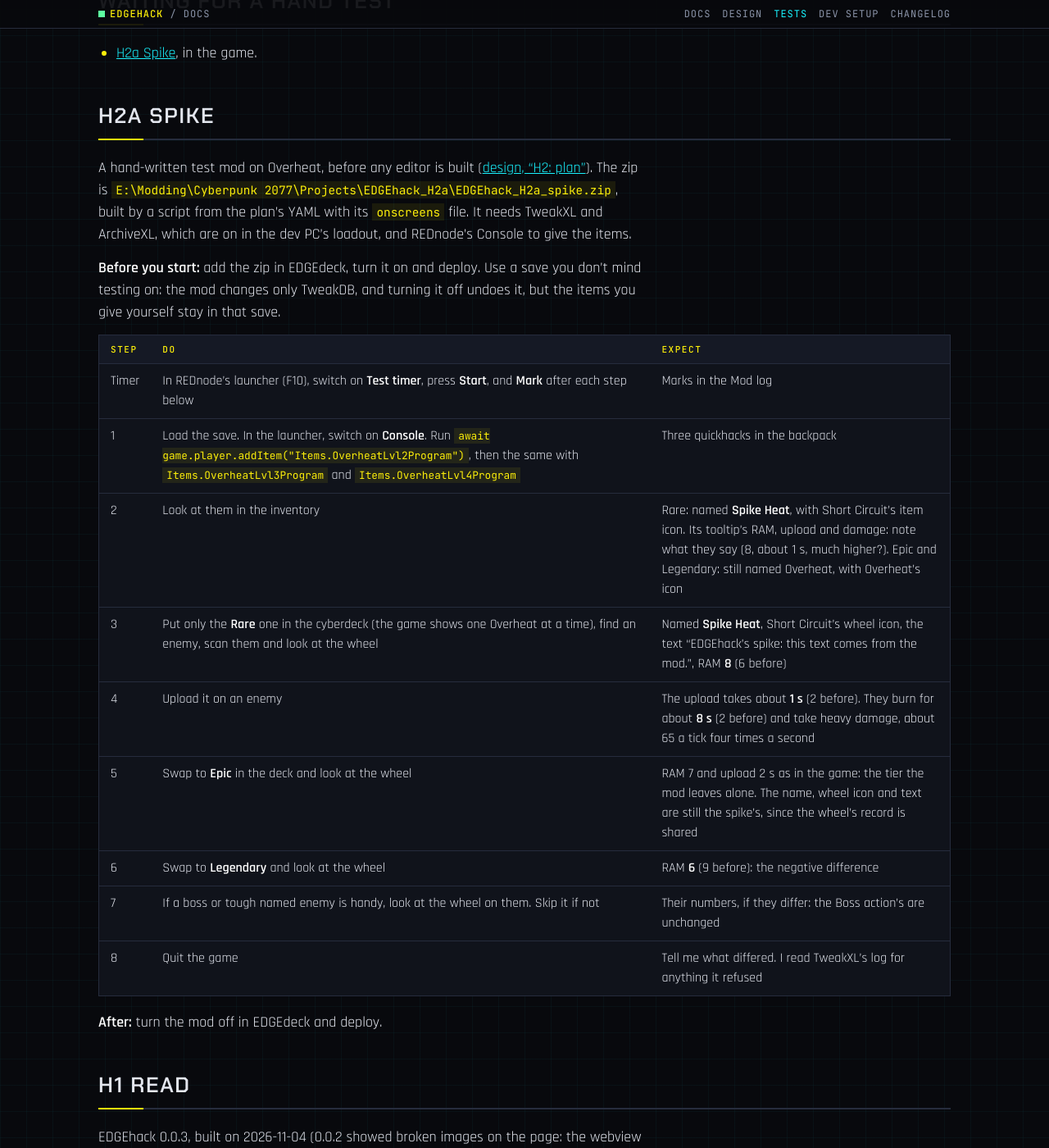
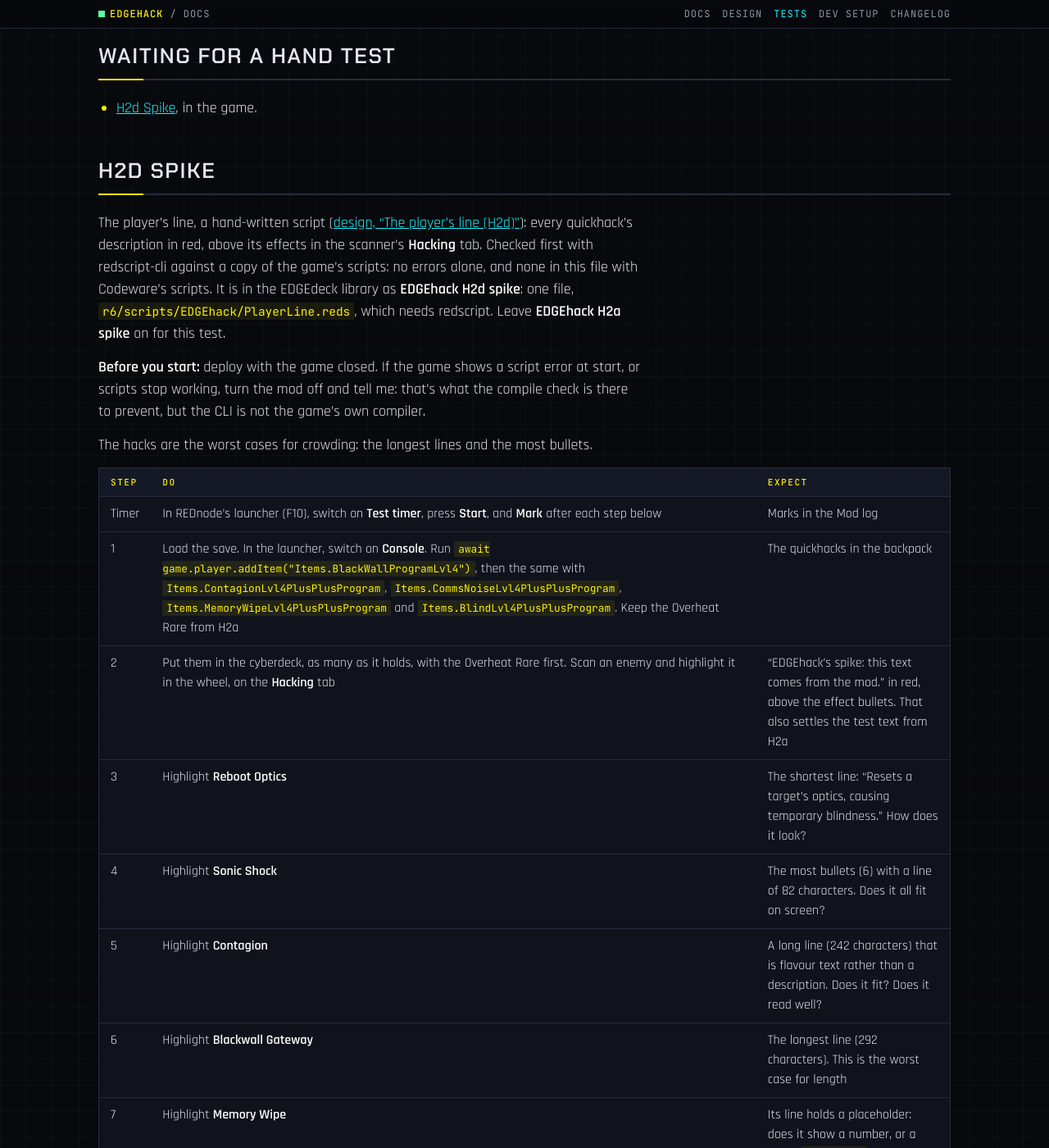
Before and after one commit to Edgemodders/EDGEhack, a Jekyll site: the page built from docs/testing.md, in a window 1280 px wide and 1400 px high, scrolled down 853 px. Shown: the whole window at 82% size. Built offline with Jekyll 4.4.1, drawn with Linux system fonts in a browser that asks for light colours; some of the changed text lies outside the part shown.

Commit message:
H2a passed in the game; H2d's spike, the player's line, ready for its run
Co-Authored-By: Claude Opus 5.5 <noreply@anthropic.com>

```diff
--- a/docs/testing.md
+++ b/docs/testing.md
@@ -16,11 +16,35 @@ Last updated 2026-11-04.
 | Quickhack names against game 2.5 | By script, read only | H0 | 2026-11-04 | All 92 quickhack items read: 18 families a player sees and the Cyberdeck item; 7 internal items with other names left out, as they should be |
 | [H1 outside VS Code](#h1-outside-vs-code) | By script, read only, the real REDbridge on game 2.5 | H1 | 2026-11-04 | Pass: 18 families with every tier, 63 device and 4 vehicle hacks, 36 icons, no problems |
 | [H1 Read](#h1-read) | By hand, installed .vsix | H1 | 2026-11-04 | Pass, all 18 steps (EDGEhack 0.0.3) |
-| [H2a Spike](#h2a-spike) | By hand, in the game | H2 | Not run yet | Waiting |
+| [H2a Spike](#h2a-spike) | By hand, in the game | H2 | 2026-11-04 | Pass: name, icons, RAM up and down, upload, damage and duration all worked |
+| [H2d Spike](#h2d-spike) | By hand, in the game | H2 | Not run yet | Waiting |
 
 ## Waiting for a hand test
 
-- [H2a Spike](#h2a-spike), in the game.
+- [H2d Spike](#h2d-spike), in the game.
+
+## H2d Spike
+
+The player's line, a hand-written script ([design, "The player's line (H2d)"](design.html#the-players-line-h2d)): every quickhack's description in red, above its effects in the scanner's **Hacking** tab. Checked first with redscript-cli against a copy of the game's scripts: no errors alone, and none in this file with Codeware's scripts. It is in the EDGEdeck library as **EDGEhack H2d spike**: one file, `r6/scripts/EDGEhack/PlayerLine.reds`, which needs redscript. Leave **EDGEhack H2a spike** on for this test.
+
+**Before you start:** deploy with the game closed. If the game shows a script error at start, or scripts stop working, turn the mod off and tell me: that's what the compile check is there to prevent, but the CLI is not the game's own compiler.
+
+The hacks are the worst cases for crowding: the longest lines and the most bullets.
+
+| Step | Do | Expect |
+|---|---|---|
+| Timer | In REDnode's launcher (F10), switch on **Test timer**, press **Start**, and **Mark** after each step below | Marks in the Mod log |
+| 1 | Load the save. In the launcher, switch on **Console**. Run `await game.player.addItem("Items.BlackWallProgramLvl4")`, then the same with `Items.ContagionLvl4PlusPlusProgram`, `Items.CommsNoiseLvl4PlusPlusProgram`, `Items.MemoryWipeLvl4PlusPlusProgram` and `Items.BlindLvl4PlusPlusProgram`. Keep the Overheat Rare from H2a | The quickhacks in the backpack |
+| 2 | Put them in the cyberdeck, as many as it holds, with the Overheat Rare first. Scan an enemy and highlight it in the wheel, on the **Hacking** tab | "EDGEhack's spike: this text comes from the mod." in red, above the effect bullets. That also settles the test text from H2a |
+| 3 | Highlight **Reboot Optics** | The shortest line: "Resets a target's optics, causing temporary blindness." How does it look? |
+| 4 | Highlight **Sonic Shock** | The most bullets (6) with a line of 82 characters. Does it all fit on screen? |
+| 5 | Highlight **Contagion** | A long line (242 characters) that is flavour text rather than a description. Does it fit? Does it read well? |
+| 6 | Highlight **Blackwall Gateway** | The longest line (292 characters). This is the worst case for length |
+| 7 | Highlight **Memory Wipe** | Its line holds a placeholder: does it show a number, or a literal `{float_0}`? |
+| 8 | Move between hacks a few times, and scan a device, such as a camera | The line follows the highlighted hack. A device hack shows its own line, or none. Nothing flickers or jumps |
+| 9 | Quit the game | Tell me how crowded it feels, and which hacks looked wrong. A screenshot of the worst one would help |
+
+**After:** turn both spikes off in EDGEdeck and deploy, if you don't want to keep them.
 
 ## H2a Spike
 
@@ -41,6 +65,10 @@ A hand-written test mod on Overheat, before any editor is built ([design, "H2: p
 | 8 | Quit the game | Tell me what differed. I read TweakXL's log for anything it refused |
 
 **After:** turn the mod off in EDGEdeck and deploy.
+
+| Run | Result |
+|---|---|
+| 2026-11-04, by the owner, on the dev PC's game 2.5 | Pass. The tooltip's numbers: Rare 263 damage a second (65.625 x 4), 11 s, upload 1 s; Epic, left alone, 92 a second, 5 s, 2 s. Steps 4 to 6 as expected, with Legendary at RAM 6, so a negative difference works. TweakXL's log has no errors. The wheel text did not show because the tab hides its description while the effects list shows (see the player's line). The timer was not used; nothing depended on it. The expected durations in steps 4 were wrong: the base is 5 s, since Overheat adds 3 s from its own stat |
 
 ## H1 Read
 
```
Also changed, not shown: CLAUDE.md (+1 -1 lines), docs/design.md (+7 -1 lines), docs/index.md (+1 -1 lines).
